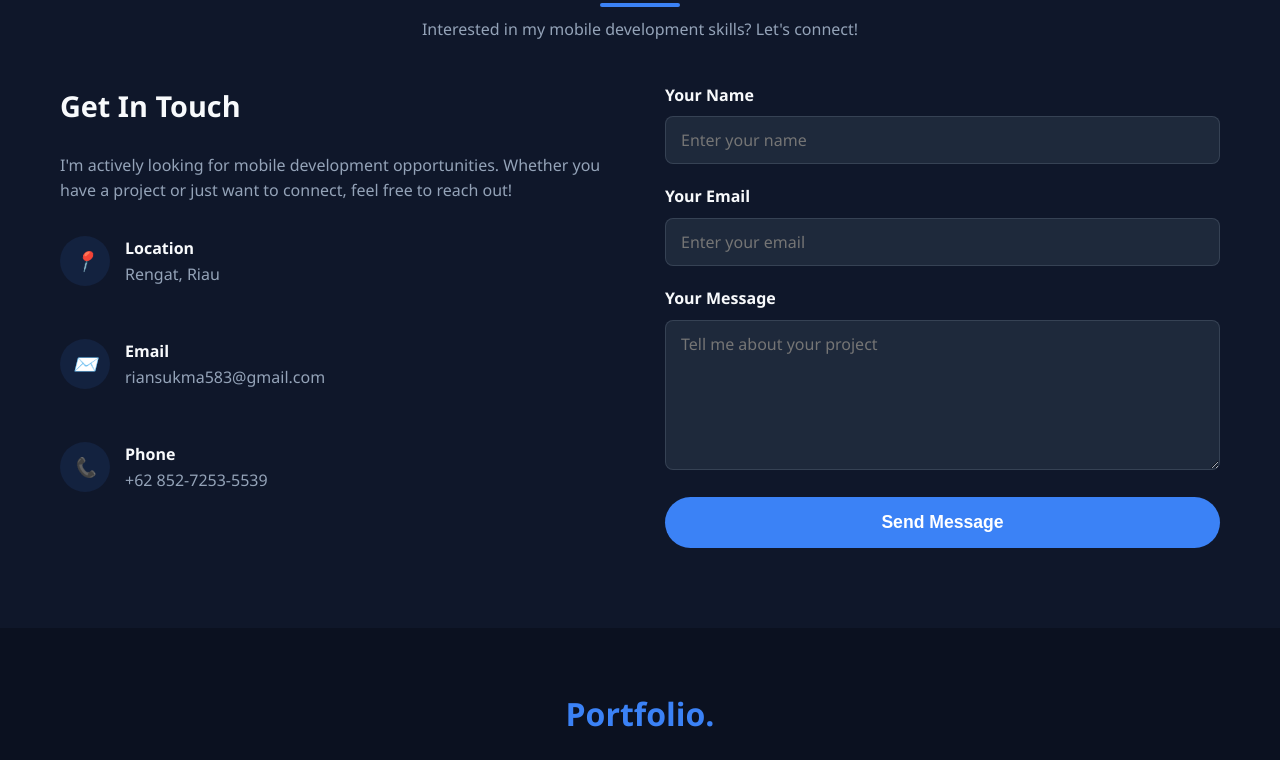
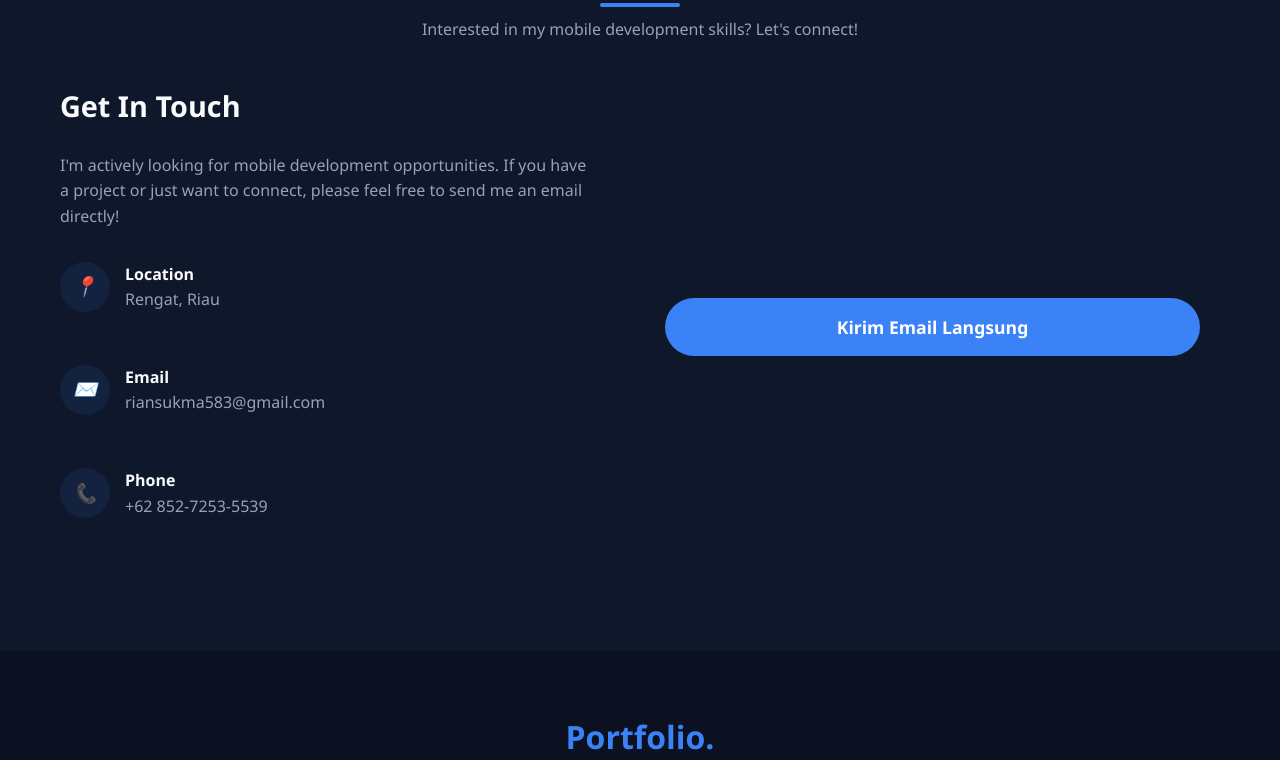
Before and after one commit to Dnayrr/my-portfolio, a plain HTML site: page index.html in a window 1280 px wide. Shown: the part 2628-3388 px from the top of the page. Drawn offline with Linux system fonts and the light colour scheme.

Commit message:
index.html

```diff
--- a/index.html
+++ b/index.html
@@ -873,7 +873,7 @@
         <div class="contact-container">
             <div class="contact-info">
                 <h3>Get In Touch</h3>
-                    <p>I'm actively looking for mobile development opportunities. Whether you have a project or just want to connect, feel free to reach out!</p>
+                <p>I'm actively looking for mobile development opportunities. If you have a project or just want to connect, please feel free to send me an email directly!</p>
                 <div class="info-item">
                     <div class="info-icon">
                         <i>📍</i>
@@ -902,22 +902,10 @@
                     </div>
                 </div>
             </div>
-                <form action="https://formsubmit.co/riansukma583@gmail.com" method="POST" target="_blank" class="contact-form">
-                    <input type="hidden" name="_subject" value="Pesan Baru dari Portfolio Anda!">
-                    <div class="form-group">
-                        <label for="name">Your Name</label>
-                        <input type="text" name="name" id="name" class="form-control" placeholder="Enter your name" required>
+
+            <div style="flex: 1; display: flex; align-items: center; justify-content: center; padding: 20px;">
+                <a href="mailto:riansukma583@gmail.com?subject=Pesan%20dari%20Portfolio%20Anda&body=Halo%20Rian,%0A%0ASaya%20tertarik%20dengan%20proyek%20Anda.%20Saya%20ingin%20berdiskusi%20lebih%20lanjut.%0A%0ATerima%20kasih" class="btn submit-btn" style="width: 100%; text-align: center;">Kirim Email Langsung</a>
             </div>
-                    <div class="form-group">
-                        <label for="email">Your Email</label>
-                        <input type="email" name="email" id="email" class="form-control" placeholder="Enter your email" required>
-                    </div>
-                    <div class="form-group">
-                        <label for="message">Your Message</label>
-                        <textarea name="message" id="message" class="form-control" placeholder="Tell me about your project" required></textarea>
-                    </div>
-                    <button type="submit" class="btn submit-btn">Send Message</button>
-                </form>
         </div>
     </div>
 </section>
```
Lines whose indentation alone changed are shown as unchanged.
